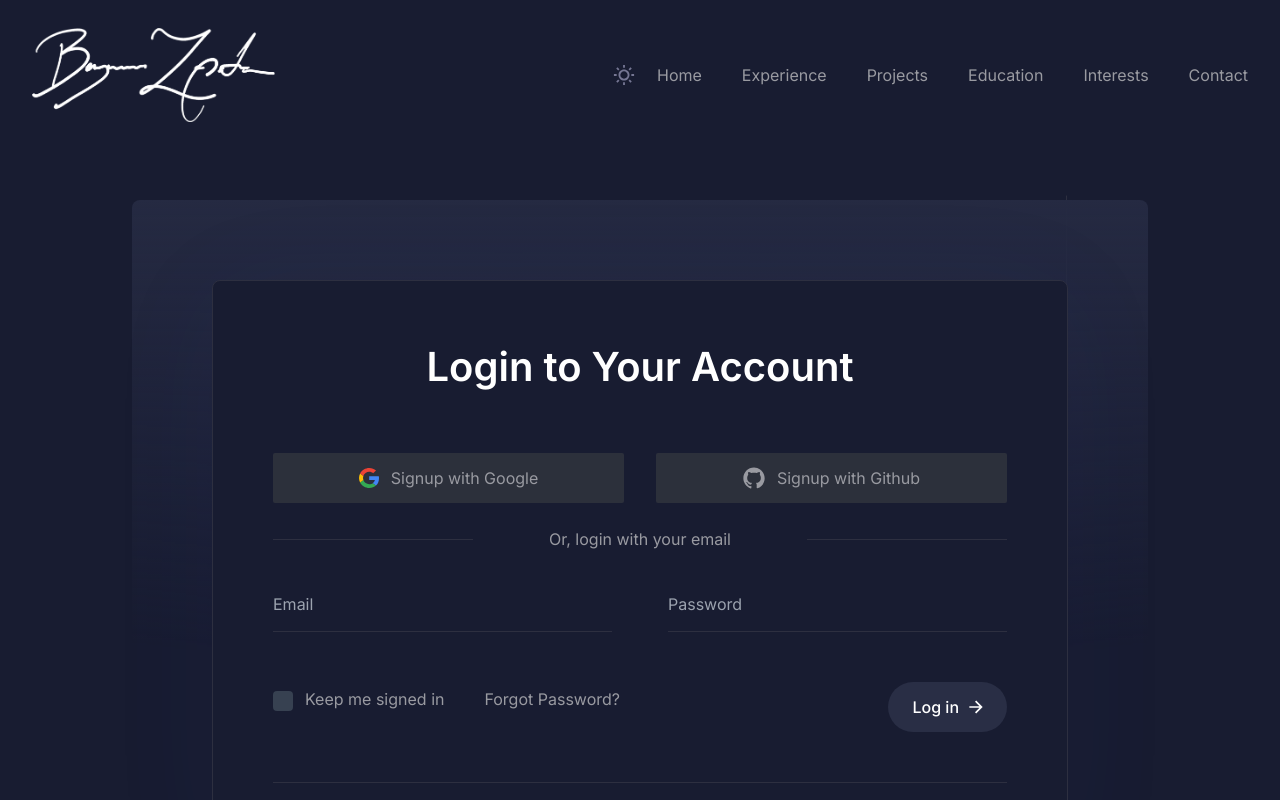
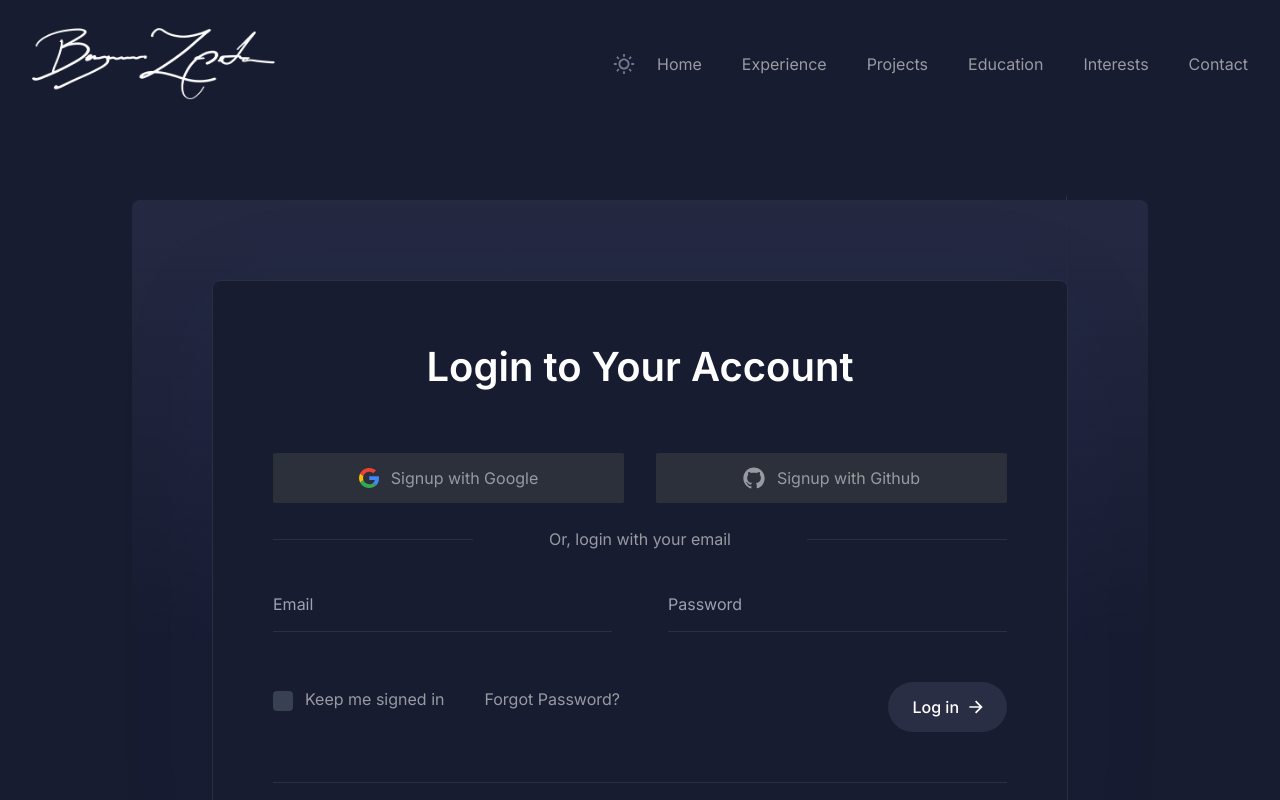
Before and after one commit to b-zapata/personal-website-1, a Next.js app: page /auth/signin in a window 1280 px wide. Shown: the top 800 px of the page. Built offline with nearby package versions, Linux system fonts and the light colour scheme.

Commit message:
changed dimensions on signatures

```diff
--- a/components/Header/index.tsx
+++ b/components/Header/index.tsx
@@ -39,14 +39,14 @@ const Header = () => {
         <div className="flex w-full items-center justify-between xl:w-1/4">
           <a href="/">
             <Image
-              src="/images/logo/signature-dark.png"
+              src="/images/logo/signature-dark_2.png"
               alt="logo"
               width={119.03}
               height={30}
               className="hidden w-full dark:block"
             />
             <Image
-              src="/images/logo/signature-light.png"
+              src="/images/logo/signature-light_2.png"
               alt="logo"
               width={119.03}
               height={30}
```
Also changed, not shown: public/images/logo/signature-dark_2.png (added), public/images/logo/signature-light_2.png (added).
